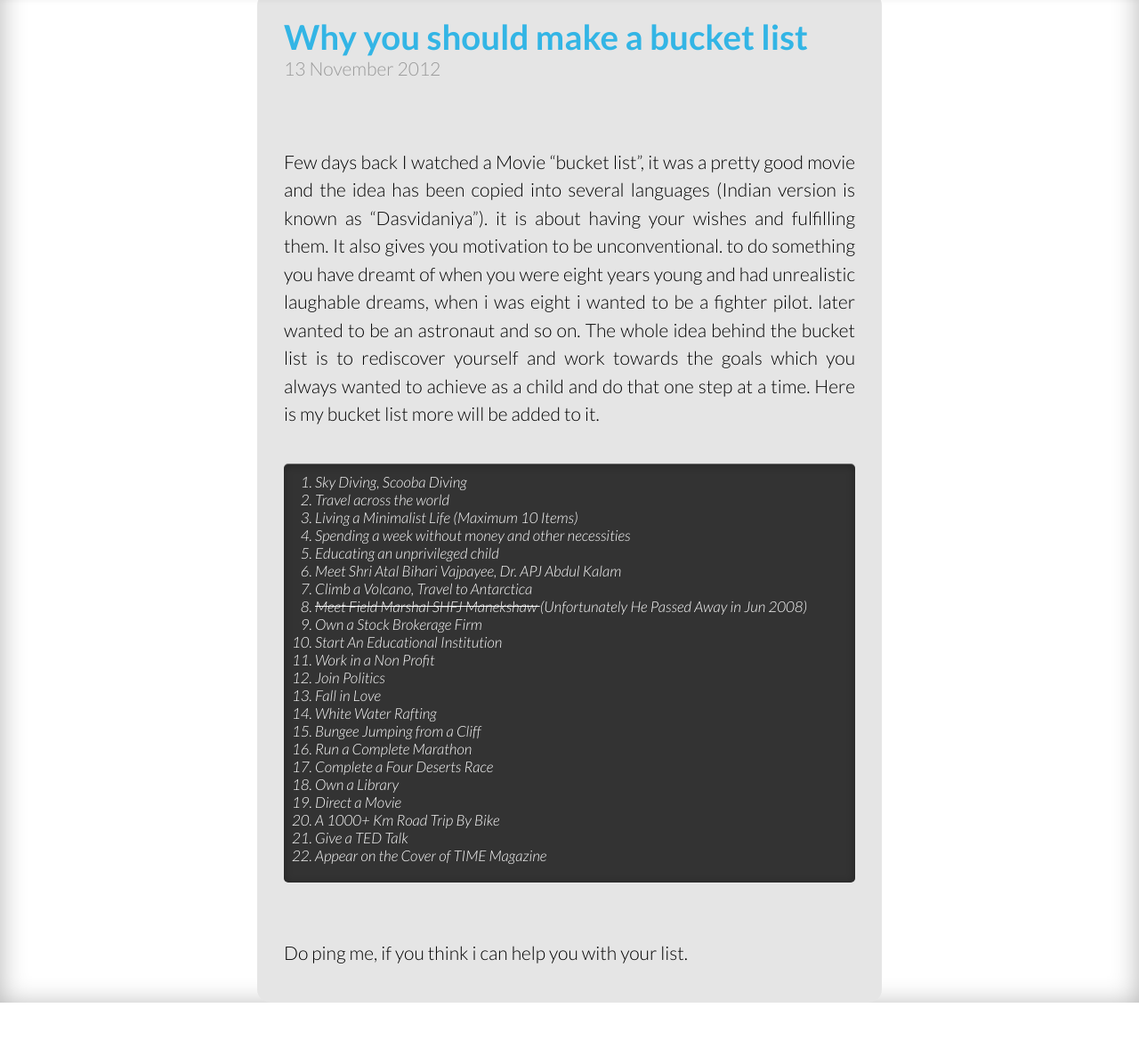
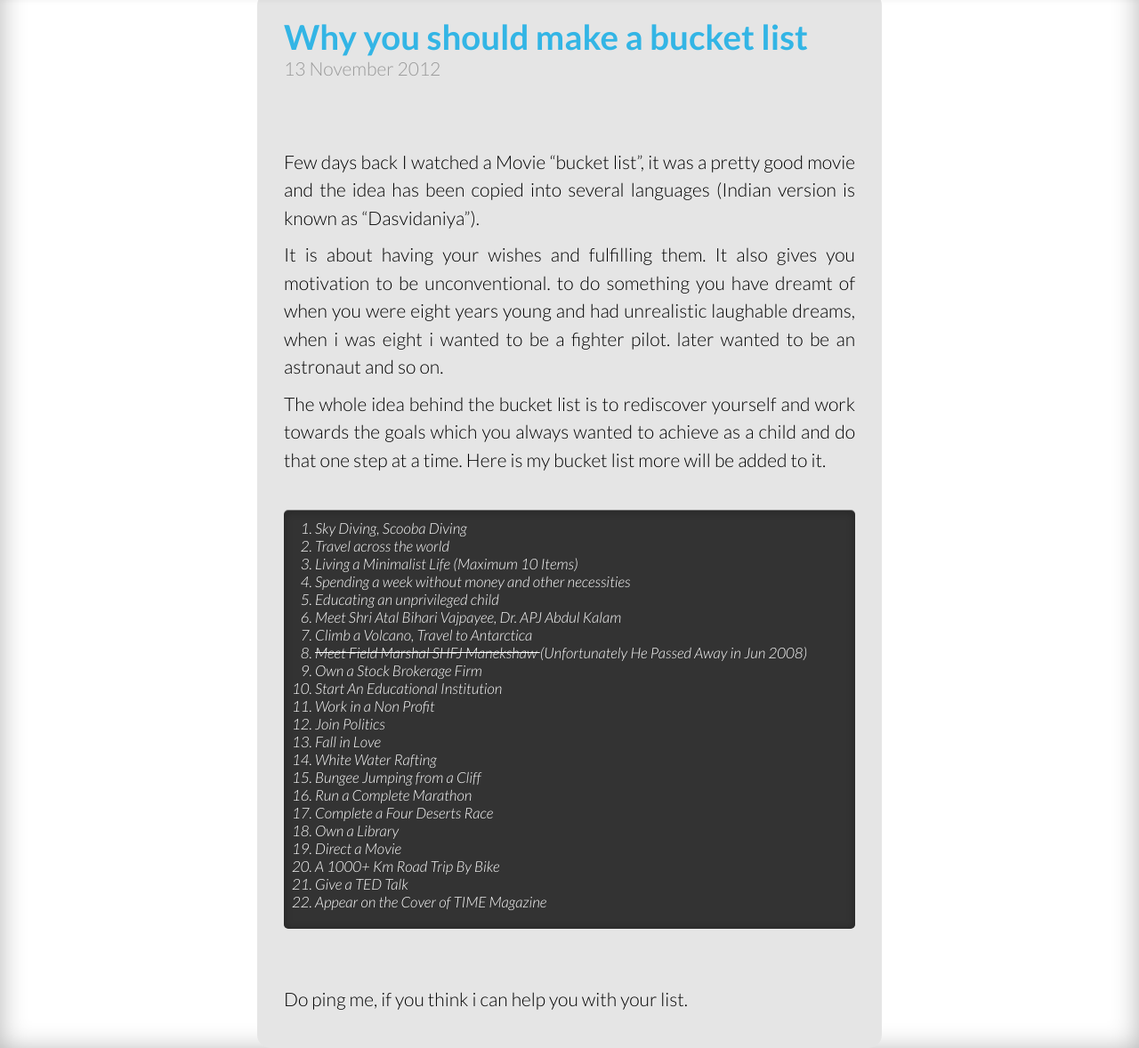
Before and after one commit to adityabhushan/adityabhushan.github.io, a Jekyll site: the page built from _posts/2012-11-13-bucket.md, in a window 1280 px wide and 1252 px high, cut to the strip 74-1252 px from the top of the window. Shown: the whole strip at 89% size. Built offline with Jekyll 4.4.1, drawn with Linux system fonts in a browser that asks for light colours; some web fonts are replaced; Markdown is read by kramdown in place of the engine named in the settings; comment, search, counter and statistics services are not loaded.

Commit message:
added spacing

```diff
--- a/_posts/2012-11-13-bucket.md
+++ b/_posts/2012-11-13-bucket.md
@@ -5,7 +5,10 @@
 comments: true
 categories: [LifeHacks]
 ---
-<br/><br/>Few days back I watched a Movie "bucket list", it was a pretty good movie and the idea has been copied into several languages (Indian version is known as "Dasvidaniya"). it is about having your wishes and fulfilling them. It also gives you motivation to be unconventional. to do something you have dreamt of when you were eight years young and had unrealistic laughable dreams, when i was eight i wanted to be a fighter pilot. later wanted to be an astronaut and so on.
+<br/><br/>Few days back I watched a Movie "bucket list", it was a pretty good movie and the idea has been copied into several languages (Indian version is known as "Dasvidaniya").
+
+It is about having your wishes and fulfilling them. It also gives you motivation to be unconventional. to do something you have dreamt of when you were eight years young and had unrealistic laughable dreams, when i was eight i wanted to be a fighter pilot. later wanted to be an astronaut and so on.
+
 The whole idea behind the bucket list is to rediscover yourself and work towards the goals which you always wanted to achieve as a child and do that one step at a time. Here is my bucket list more will be added to it.<br/><br/>
 <div class="highlight">
 <ol>
```
